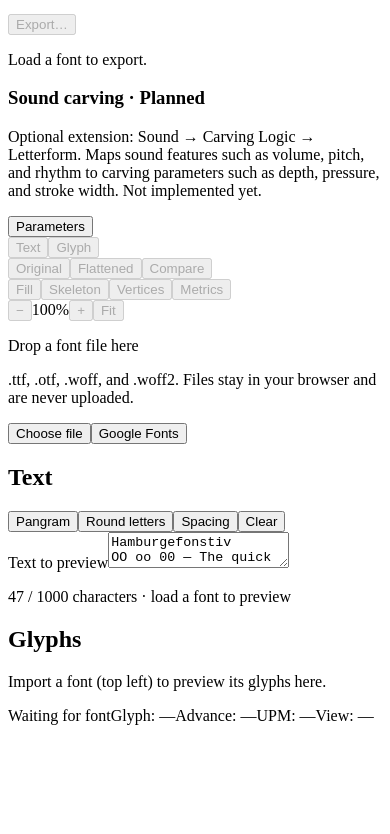
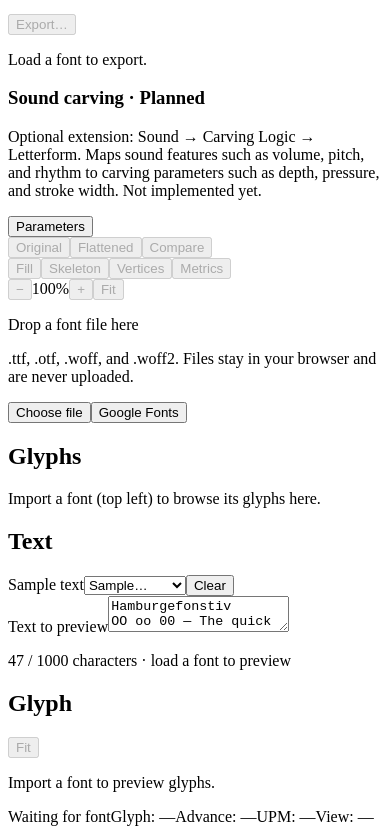
Before and after one commit to M1ingx1xx1/None-Curve, a React (Vite) app: page / in a window 390 px wide. Shown: the part 2731-3565 px from the top of the page. Before the commit the page ends 3464 px from the top, so only its background shows below. Built offline with nearby package versions, Linux system fonts and the light colour scheme; the HTML template or start-up script is replaced by a standard one.

Commit message:
UI adjustments

```diff
--- a/src/App.tsx
+++ b/src/App.tsx
@@ -1,10 +1,12 @@
-import { useCallback, useEffect, useReducer, useState } from 'react'
-import CanvasViewport, { type CanvasMode } from './components/CanvasViewport'
+import { useCallback, useReducer, useState } from 'react'
+import CanvasViewport from './components/CanvasViewport'
 import ExportDialog from './components/ExportDialog'
 import GeometryPanel from './components/GeometryPanel'
 import GlyphPanel from './components/GlyphPanel'
+import GlyphPreview from './components/GlyphPreview'
 import GoogleFontsDialog from './components/GoogleFontsDialog'
 import Header from './components/Header'
+import InputPanel from './components/InputPanel'
 import StatusBar from './components/StatusBar'
 import TextPanel from './components/TextPanel'
 import ToolHead from './components/ToolHead'
@@ -25,7 +27,6 @@ export default function App() {
   const [text, setText] = useState(DEFAULT_TEXT)
   const { scene, pending: scenePending } = useSpecimenScene(state.document.font, text, derived.params, derived.paramsKey)
 
-  const [mode, setMode] = useState<CanvasMode>('text')
   // Only used on narrow screens; on desktop the geometry parameters are always shown top left.
   const [geometryOpen, setGeometryOpen] = useState(false)
   const [googleOpen, setGoogleOpen] = useState(false)
@@ -37,23 +38,8 @@ export default function App() {
     (patch: Partial<ViewParams>) => dispatch({ type: 'updateParams', group: 'view', patch }),
     [],
   )
-  const changeMode = useCallback((next: CanvasMode) => {
-    setMode(next)
-    dispatch({ type: 'resetView' })
-  }, [])
-  // Selecting in the glyph list (A) opens that glyph in the inspector; the text (B) is kept.
-  const inspectGlyph = useCallback((glyph: GlyphRef) => {
-    dispatch({ type: 'selectGlyph', glyph })
-    setMode('glyph')
-  }, [])
-  // Clicking a glyph in the text specimen selects it but stays in the text view.
-  const selectFromCanvas = useCallback((glyph: GlyphRef) => dispatch({ type: 'selectGlyph', glyph, keepView: true }), [])
-
-  // A newly loaded font opens on the text specimen.
-  const fontId = state.document.font?.id
-  useEffect(() => {
-    if (fontId) setMode('text')
-  }, [fontId])
+  // Selecting a glyph (in the list or the canvas) shows it in the preview; the canvas view is kept.
+  const selectGlyph = useCallback((glyph: GlyphRef) => dispatch({ type: 'selectGlyph', glyph, keepView: true }), [])
 
   const gridSize = state.params.grid.snap && state.params.grid.size > 0 ? state.params.grid.size : null
 
@@ -68,24 +54,34 @@ export default function App() {
           <CanvasViewport
             document={state.document}
             view={state.params.view}
-            mode={mode}
             scene={scene}
             gridSize={gridSize}
-            glyphGeometry={derived.result}
             geometryPanelOpen={geometryOpen}
             onToggleGeometryPanel={() => setGeometryOpen((open) => !open)}
-            onModeChange={changeMode}
-            onSelectGlyph={selectFromCanvas}
+            onSelectGlyph={selectGlyph}
             onViewChange={onViewChange}
             onResetView={() => dispatch({ type: 'resetView' })}
             onLocalFile={importer.importLocal}
             onOpenGoogleFonts={openGoogleFonts}
           />
         }
-        text={<TextPanel font={state.document.font} text={text} scene={scene} pending={scenePending} onTextChange={setText} />}
-        glyphs={<GlyphPanel font={state.document.font} selected={state.document.selectedGlyph} onInspectGlyph={inspectGlyph} />}
+        glyphs={<GlyphPanel font={state.document.font} selected={state.document.selectedGlyph} onInspectGlyph={selectGlyph} />}
+        input={
+          <InputPanel
+            text={<TextPanel font={state.document.font} text={text} scene={scene} pending={scenePending} onTextChange={setText} />}
+            preview={
+              <GlyphPreview
+                font={state.document.font}
+                selected={state.document.selectedGlyph}
+                glyphGeometry={derived.result}
+                view={state.params.view}
+                gridSize={gridSize}
+              />
+            }
+          />
+        }
       />
-      <StatusBar state={state} glyphGeometry={derived.result} mode={mode} scene={scene} />
+      <StatusBar state={state} glyphGeometry={derived.result} scene={scene} />
       <GoogleFontsDialog open={googleOpen} onClose={() => setGoogleOpen(false)} onLoad={importer.importGoogle} />
       <ExportDialog
         open={exportOpen}
--- a/src/components/CanvasViewport.tsx
+++ b/src/components/CanvasViewport.tsx
@@ -1,28 +1,20 @@
 import { useCallback, useState, type DragEvent } from 'react'
-import { formatCodePoint, glyphLabel } from '../font/model'
 import type { GlyphRef } from '../geometry/types'
 import type { SpecimenScene } from '../specimen/scene'
 import type { DocumentState, OutlineView, ViewParams } from '../state/types'
-import type { GlyphGeometry } from '../state/useDerivedGeometry'
 import ErrorBoundary from './ErrorBoundary'
 import FileDropTarget from './FileDropTarget'
-import GlyphView from './GlyphView'
 import SpecimenView from './SpecimenView'
 import { clampZoom } from './usePanZoom'
-
-export type CanvasMode = 'text' | 'glyph'
 
 interface CanvasViewportProps {
   document: DocumentState
   view: ViewParams
-  mode: CanvasMode
   scene: SpecimenScene | null
   /** Snapping grid spacing to draw, or null when snapping is off. */
   gridSize: number | null
-  glyphGeometry: GlyphGeometry
   geometryPanelOpen: boolean
   onToggleGeometryPanel: () => void
-  onModeChange: (mode: CanvasMode) => void
   onSelectGlyph: (glyph: GlyphRef) => void
   onViewChange: (patch: Partial<ViewParams>) => void
   onResetView: () => void
@@ -30,7 +22,7 @@ interface CanvasViewportProps {
   onOpenGoogleFonts: () => void
 }
 
-const outlineViews: { value: OutlineView; label: string; description: string }[] = [
+export const outlineViews: { value: OutlineView; label: string; description: string }[] = [
   { value: 'source', label: 'Original', description: 'Original font curves' },
   { value: 'flattened', label: 'Flattened', description: 'Final polygon after the whole pipeline (straight edges only)' },
   { value: 'compare', label: 'Compare', description: 'Final polygon with the original curves overlaid' },
@@ -43,7 +35,7 @@ const toggles: { key: 'showFill' | 'showSkeleton' | 'showVertices' | 'showMetric
   { key: 'showMetrics', label: 'Metrics' },
 ]
 
-function Legend({ view }: { view: ViewParams }) {
+export function Legend({ view }: { view: ViewParams }) {
   if (!(view.showSkeleton || view.showVertices || view.outline === 'compare')) return null
   return (
     <ul className="skeleton-legend" aria-label="Legend">
@@ -79,18 +71,18 @@ function Legend({ view }: { view: ViewParams }) {
   )
 }
 
-/** Area C: the one result canvas. Shows the text specimen, or a single glyph for inspection. */
+/**
+ * Top right: the result canvas. It shows only the text from the input, set with the current font
+ * and every geometry parameter. The view and layer controls here also drive the glyph preview.
+ */
 export default function CanvasViewport(props: CanvasViewportProps) {
   const {
     document,
     view,
-    mode,
     scene,
     gridSize,
-    glyphGeometry,
     geometryPanelOpen,
     onToggleGeometryPanel,
-    onModeChange,
     onSelectGlyph,
     onViewChange,
     onResetView,
@@ -100,13 +92,9 @@ export default function CanvasViewport(props: CanvasViewportProps) {
   const { font, selectedGlyph } = document
   const [dragging, setDragging] = useState(false)
 
-  const ready = glyphGeometry.kind === 'ready' ? glyphGeometry : null
-  const glyph = ready?.source ?? null
-  const polygon = ready?.geometry?.polygon ?? null
-  const textReady = mode === 'text' && font !== null && scene !== null && scene.glyphCount > 0
-  const glyphReady = mode === 'glyph' && font !== null && glyph !== null
-  const interactive = textReady || glyphReady
+  const interactive = font !== null && scene !== null && scene.glyphCount > 0
   const zoomBy = (factor: number) => onViewChange({ zoom: clampZoom(view.zoom * factor) })
+  const outlineDescription = outlineViews.find((o) => o.value === view.outline)?.description ?? ''
 
   const onDragOver = useCallback((e: DragEvent) => {
     if (!e.dataTransfer.types.includes('Files')) return
@@ -120,13 +108,6 @@ export default function CanvasViewport(props: CanvasViewportProps) {
     const file = e.dataTransfer.files[0]
     if (file) onLocalFile(file)
   }
-
-  const outlineDescription = outlineViews.find((o) => o.value === view.outline)?.description ?? ''
-  const glyphName = selectedGlyph
-    ? `${glyphLabel(selectedGlyph)}${selectedGlyph.unicode !== null ? ` ${formatCodePoint(selectedGlyph.unicode)}` : ''}`
-    : ''
-  const hasContours = (glyph?.contours.length ?? 0) > 0
-  const showsPolygon = view.outline !== 'source' || view.showVertices
 
   return (
     <section
@@ -148,26 +129,12 @@ export default function CanvasViewport(props: CanvasViewportProps) {
         >
           {geometryPanelOpen ? 'Hide parameters' : 'Parameters'}
         </button>
-        <div className="segmented" role="group" aria-label="Canvas content">
-          <button type="button" disabled={!font} aria-pressed={mode === 'text'} onClick={() => onModeChange('text')}>
-            Text
-          </button>
-          <button
-            type="button"
-            disabled={!font || !selectedGlyph}
-            aria-pressed={mode === 'glyph'}
-            title="Inspect the glyph selected in the glyph list"
-            onClick={() => onModeChange('glyph')}
-          >
-            {selectedGlyph ? `Glyph ${glyphLabel(selectedGlyph)}` : 'Glyph'}
-          </button>
-        </div>
         <div className="segmented" role="group" aria-label="Outline">
           {outlineViews.map(({ value, label, description }) => (
             <button
               key={value}
               type="button"
-              disabled={!interactive}
+              disabled={!font}
               aria-pressed={view.outline === value}
               title={description}
               onClick={() => onViewChange({ outline: value })}
@@ -181,7 +148,7 @@ export default function CanvasViewport(props: CanvasViewportProps) {
             <button
               key={key}
               type="button"
-              disabled={!interactive}
+              disabled={!font}
               aria-pressed={view[key]}
               onClick={() => onViewChange({ [key]: !view[key] })}
             >
@@ -212,7 +179,7 @@ export default function CanvasViewport(props: CanvasViewportProps) {
           </div>
         )}
 
-        {textReady && (
+        {interactive && (
           <ErrorBoundary resetKey={`${font.id}:text`} label="The canvas">
             <SpecimenView
               font={font}
@@ -220,59 +187,19 @@ export default function CanvasViewport(props: CanvasViewportProps) {
               view={view}
               gridSize={gridSize}
               selectedGlyph={selectedGlyph}
-              label={`Text specimen, ${outlineDescription}`}
+              label={`Text, ${outlineDescription}`}
               onViewChange={onViewChange}
               onSelectGlyph={onSelectGlyph}
             />
             <p className="canvas-badge" aria-hidden="true">
-              Text · {scene.glyphCount} glyphs · {outlineDescription}
+              {scene.glyphCount} glyphs · {outlineDescription}
             </p>
             <Legend view={view} />
           </ErrorBoundary>
         )}
-        {mode === 'text' && font && !textReady && (
+        {font && !interactive && (
           <div className="canvas-empty">
-            <p className="canvas-message">
-              Type text in the input below to preview it here
-              {selectedGlyph ? ', or inspect the selected glyph with the Glyph button.' : '.'}
-            </p>
-          </div>
-        )}
-
-        {glyphReady && (
-          <ErrorBoundary resetKey={`${font.id}:${selectedGlyph?.index}`} label="The canvas">
-            <GlyphView
-              glyph={glyph}
-              polygon={polygon}
-              gridSize={gridSize}
-              fontMetrics={font.metrics}
-              view={view}
-              label={`Glyph ${glyphName}, ${outlineDescription}`}
-              onViewChange={onViewChange}
-            />
-            <p className="canvas-badge" aria-hidden="true">
-              Glyph {glyphName} · {outlineDescription}
-            </p>
-            {!hasContours && (
-              <p className="canvas-note">This glyph has no outline (for example, a space). Metrics are still shown.</p>
-            )}
-            {ready?.geometryError && showsPolygon && (
-              <p className="canvas-note canvas-note-error" role="alert">
-                Geometry failed: {ready.geometryError}
-              </p>
-            )}
-            {hasContours && <Legend view={view} />}
-          </ErrorBoundary>
-        )}
-        {mode === 'glyph' && font && !glyphReady && (
-          <div className="canvas-empty">
-            {glyphGeometry.kind === 'source-error' ? (
-              <p className="canvas-message" role="alert">
-                This glyph could not be read: {glyphGeometry.message}
-              </p>
-            ) : (
-              <p className="canvas-message">Select a glyph in the glyph list to inspect it.</p>
-            )}
+            <p className="canvas-message">Type text in the input (bottom right) to preview it here.</p>
           </div>
         )}
 
--- a/src/components/GlyphPanel.tsx
+++ b/src/components/GlyphPanel.tsx
@@ -6,11 +6,11 @@ import GlyphPicker from './GlyphPicker'
 interface GlyphPanelProps {
   font: LoadedFont | null
   selected: GlyphRef | null
-  /** Selecting a glyph opens it in the canvas inspector; the text input is left untouched. */
+  /** Selecting a glyph shows it in the glyph preview; the text and the canvas are left untouched. */
   onInspectGlyph: (glyph: GlyphRef) => void
 }
 
-/** Bottom right: glyph preview and selection for the loaded font. */
+/** Bottom left: browse and select the glyphs of the loaded font. */
 export default function GlyphPanel({ font, selected, onInspectGlyph }: GlyphPanelProps) {
   return (
     <section className="panel glyph-panel" aria-label="Glyphs">
@@ -21,7 +21,7 @@ export default function GlyphPanel({ font, selected, onInspectGlyph }: GlyphPane
       ) : (
         <>
           <h2 className="section-title">Glyphs</h2>
-          <p className="glyph-empty">Import a font (top left) to preview its glyphs here.</p>
+          <p className="glyph-empty">Import a font (top left) to browse its glyphs here.</p>
         </>
       )}
     </section>
--- /dev/null
+++ b/src/components/GlyphPreview.tsx
@@ -0,0 +1,79 @@
+import { useCallback, useEffect, useState } from 'react'
+import { formatCodePoint, glyphLabel, type LoadedFont } from '../font/model'
+import type { GlyphRef } from '../geometry/types'
+import type { ViewParams } from '../state/types'
+import type { GlyphGeometry } from '../state/useDerivedGeometry'
+import ErrorBoundary from './ErrorBoundary'
+import GlyphView from './GlyphView'
+
+interface GlyphPreviewProps {
+  font: LoadedFont | null
+  selected: GlyphRef | null
+  glyphGeometry: GlyphGeometry
+  /** Layer settings come from the main canvas; zoom and pan are local to the preview. */
+  view: ViewParams
+  gridSize: number | null
+}
+
+type LocalView = Pick<ViewParams, 'zoom' | 'panX' | 'panY'>
+const FIT: LocalView = { zoom: 1, panX: 0, panY: 0 }
+
+/** Bottom right: a small preview of the glyph selected in the glyph list or the canvas. */
+export default function GlyphPreview({ font, selected, glyphGeometry, view, gridSize }: GlyphPreviewProps) {
+  const [local, setLocal] = useState<LocalView>(FIT)
+  const onViewChange = useCallback((patch: Partial<ViewParams>) => setLocal((v) => ({ ...v, ...patch })), [])
+
+  // A new selection starts fitted.
+  const key = font && selected ? `${font.id}:${selected.index}` : ''
+  useEffect(() => setLocal(FIT), [key])
+
+  const ready = glyphGeometry.kind === 'ready' ? glyphGeometry : null
+  const name = selected
+    ? `${glyphLabel(selected)}${selected.unicode !== null ? ` ${formatCodePoint(selected.unicode)}` : ''}`
+    : ''
+
+  return (
+    <section className="glyph-preview" aria-label="Selected glyph">
+      <div className="section-head">
+        <h2>{selected ? `Glyph ${name}` : 'Glyph'}</h2>
+        <button type="button" className="button-small" disabled={!ready} onClick={() => setLocal(FIT)}>
+          Fit
+        </button>
+      </div>
+      <div className="glyph-preview-canvas">
+        {font && ready && selected ? (
+          <ErrorBoundary resetKey={key} label="The glyph preview">
+            <GlyphView
+              glyph={ready.source}
+              polygon={ready.geometry?.polygon ?? null}
+              gridSize={gridSize}
+              fontMetrics={font.metrics}
+              view={{ ...view, ...local, showMetrics: view.showMetrics }}
+              label={`Glyph ${name}`}
+              onViewChange={onViewChange}
+            />
+            {ready.source.contours.length === 0 && <p className="canvas-note">No outline (for example, a space).</p>}
+            {ready.geometryError && (
+              <p className="canvas-note canvas-note-error" role="alert">
+                Geometry failed: {ready.geometryError}
+              </p>
+            )}
+          </ErrorBoundary>
+        ) : (
+          <p className="glyph-preview-empty">
+            {!font
+              ? 'Import a font to preview glyphs.'
+              : glyphGeometry.kind === 'source-error'
+                ? `This glyph could not be read: ${glyphGeometry.message}`
+                : 'Select a glyph in the glyph list or click one in the canvas.'}
+          </p>
+        )}
+      </div>
+      {ready?.geometry && (
+        <p className="field-hint">
+          {ready.geometry.vertexCount} vertices · advance {ready.source.metrics.advanceWidth}
+        </p>
+      )}
+    </section>
+  )
+}
--- /dev/null
+++ b/src/components/InputPanel.tsx
@@ -0,0 +1,16 @@
+import type { ReactNode } from 'react'
+
+interface InputPanelProps {
+  text: ReactNode
+  preview: ReactNode
+}
+
+/** Bottom right: the text input on the left and the selected-glyph preview on the right. */
+export default function InputPanel({ text, preview }: InputPanelProps) {
+  return (
+    <div className="input-panel">
+      <div className="input-panel-text">{text}</div>
+      <div className="input-panel-preview">{preview}</div>
+    </div>
+  )
+}
--- a/src/components/StatusBar.tsx
+++ b/src/components/StatusBar.tsx
@@ -2,13 +2,11 @@ import { formatCodePoint } from '../font/model'
 import { describePipeline } from '../geometry/describe'
 import type { SpecimenScene } from '../specimen/scene'
 import type { AppState } from '../state/types'
-import type { CanvasMode } from './CanvasViewport'
 import type { GlyphGeometry } from '../state/useDerivedGeometry'
 
 interface StatusBarProps {
   state: AppState
   glyphGeometry: GlyphGeometry
-  mode: CanvasMode
   scene: SpecimenScene | null
 }
 
@@ -19,7 +17,7 @@ const statusText: Record<AppState['document']['status']['kind'], string> = {
   error: 'Import failed',
 }
 
-export default function StatusBar({ state, glyphGeometry, mode, scene }: StatusBarProps) {
+export default function StatusBar({ state, glyphGeometry, scene }: StatusBarProps) {
   const { font, selectedGlyph, status } = state.document
   const { view } = state.params
   let glyphInfo = '—'
@@ -35,10 +33,10 @@ export default function StatusBar({ state, glyphGeometry, mode, scene }: StatusB
     const steps = describePipeline(state.params)
     const method = steps.join(' → ')
     const vertices = glyphGeometry.geometry ? `${glyphGeometry.geometry.vertexCount} vertices` : 'flattening failed'
-    const target = mode === 'text' ? `text (${scene?.glyphCount ?? 0} glyphs)` : 'glyph'
+    const target = `text (${scene?.glyphCount ?? 0} glyphs)`
     if (view.outline === 'source') viewing = `Original curves · ${target}`
-    else if (view.outline === 'flattened') viewing = `Final polygon (${method}) · ${target}${mode === 'glyph' ? ` · ${vertices}` : ''}`
-    else viewing = `Compare: final polygon (${method}) over original · ${target}${mode === 'glyph' ? ` · ${vertices}` : ''}`
+    else if (view.outline === 'flattened') viewing = `Final polygon (${method}) · ${target} · selected glyph ${vertices}`
+    else viewing = `Compare: final polygon (${method}) over original · ${target} · selected glyph ${vertices}`
   }
 
   return (
--- a/src/components/TextPanel.tsx
+++ b/src/components/TextPanel.tsx
@@ -16,7 +16,7 @@ const samples: [string, string][] = [
   ['Spacing', 'Hamburgefonstiv\nAVATAR Type, Tolerance'],
 ]
 
-/** Area B: the text set in the result canvas. */
+/** Bottom right, left half: the text shown in the result canvas. */
 export default function TextPanel({ font, text, scene, pending, onTextChange }: TextPanelProps) {
   const id = useId()
   const length = [...text].length
@@ -29,15 +29,28 @@ export default function TextPanel({ font, text, scene, pending, onTextChange }:
   }
 
   return (
-    <section className="panel text-panel" aria-labelledby={`${id}-title`}>
+    <section className="text-panel" aria-labelledby={`${id}-title`}>
       <div className="section-head">
         <h2 id={`${id}-title`}>Text</h2>
-        <div className="preset-row" role="group" aria-label="Sample texts">
-          {samples.map(([label, sample]) => (
-            <button key={label} type="button" className="button-small" onClick={() => onTextChange(sample)}>
-              {label}
-            </button>
-          ))}
+        <div className="text-actions">
+          <label htmlFor={`${id}-sample`} className="visually-hidden">
+            Sample text
+          </label>
+          <select
+            id={`${id}-sample`}
+            value=""
+            onChange={(e) => {
+              const sample = samples.find(([label]) => label === e.target.value)
+              if (sample) onTextChange(sample[1])
+            }}
+          >
+            <option value="">Sample…</option>
+            {samples.map(([label]) => (
+              <option key={label} value={label}>
+                {label}
+              </option>
+            ))}
+          </select>
           <button type="button" className="button-small" disabled={!text} onClick={() => onTextChange('')}>
             Clear
           </button>
--- a/src/components/Workspace.tsx
+++ b/src/components/Workspace.tsx
@@ -5,30 +5,30 @@ interface WorkspaceProps {
   tools: ReactNode
   /** Top left, below the tools: geometry parameters. */
   geometry: ReactNode
-  /** Top right: the result canvas. */
+  /** Top right: the result canvas (text only). */
   canvas: ReactNode
-  /** Bottom left: text input. */
-  text: ReactNode
-  /** Bottom right: glyph preview and selection. */
+  /** Bottom left: glyph list. */
   glyphs: ReactNode
+  /** Bottom right: text input and selected-glyph preview. */
+  input: ReactNode
   /** Narrow screens only: whether the geometry parameters are expanded. */
   geometryOpen: boolean
 }
 
 /**
  * Four-quadrant workspace:
- *   ┌ tools + geometry ┬ canvas ┐
- *   └ text             ┴ glyphs ┘
- * Narrow screens stack tools, canvas, geometry (collapsible), text, glyphs.
+ *   ┌ tools + geometry ┬ canvas          ┐
+ *   └ glyphs           ┴ input | preview ┘
+ * Narrow screens stack tools, canvas, geometry (collapsible), input, glyphs.
  */
-export default function Workspace({ tools, geometry, canvas, text, glyphs, geometryOpen }: WorkspaceProps) {
+export default function Workspace({ tools, geometry, canvas, glyphs, input, geometryOpen }: WorkspaceProps) {
   return (
     <main className="workspace" data-geometry={geometryOpen ? 'open' : 'closed'}>
       <div className="workspace-tools">{tools}</div>
       <div className="workspace-geometry">{geometry}</div>
       <div className="workspace-canvas">{canvas}</div>
-      <div className="workspace-text">{text}</div>
       <div className="workspace-glyphs">{glyphs}</div>
+      <div className="workspace-input">{input}</div>
     </main>
   )
 }
--- a/src/styles.css
+++ b/src/styles.css
@@ -191,14 +191,14 @@ input[type='range']:disabled {
   grid-template-areas:
     'tools canvas'
     'geometry canvas'
-    'text glyphs';
+    'glyphs input';
   min-height: 0;
   overflow: hidden;
 }
 
 .workspace-tools,
 .workspace-geometry,
-.workspace-text,
+.workspace-input,
 .workspace-glyphs {
   /* Contains absolutely positioned helpers (e.g. .visually-hidden) so they scroll with the panel. */
   position: relative;
@@ -229,17 +229,36 @@ input[type='range']:disabled {
   min-height: 0;
 }
 
-.workspace-text {
-  grid-area: text;
+.workspace-glyphs {
+  grid-area: glyphs;
   border-top: 1px solid var(--border-strong);
   border-right: 1px solid var(--border-strong);
   overflow-y: auto;
 }
 
-.workspace-glyphs {
-  grid-area: glyphs;
+.workspace-input {
+  grid-area: input;
   border-top: 1px solid var(--border-strong);
+  overflow: hidden;
+}
+
+/* Bottom right: text input (left) and selected-glyph preview (right). */
+.input-panel {
+  display: grid;
+  grid-template-columns: minmax(0, 1fr) minmax(200px, 38%);
+  height: 100%;
+}
+
+.input-panel-text,
+.input-panel-preview {
+  position: relative;
+  min-width: 0;
+  min-height: 0;
   overflow-y: auto;
+}
+
+.input-panel-preview {
+  border-left: 1px solid var(--border);
 }
 
 /* The parameters toggle only matters on narrow screens. */
@@ -504,8 +523,44 @@ input[type='range']:disabled {
 
 /* ---- Text (B), font (A), specimen in the canvas ---- */
 
-.text-panel {
+.text-panel,
+.glyph-preview {
+  display: flex;
+  flex-direction: column;
+  gap: 8px;
   height: 100%;
+  padding: 12px 14px;
+}
+
+.text-actions {
+  display: flex;
+  gap: 6px;
+  align-items: center;
+}
+
+.text-actions select {
+  padding: 3px 8px;
+  font-size: 0.85rem;
+}
+
+.glyph-preview .section-head h2 {
+  text-transform: none;
+  letter-spacing: 0;
+  font-size: 0.85rem;
+}
+
+.glyph-preview-canvas {
+  position: relative;
+  flex: 1;
+  min-height: 120px;
+  border: 1px solid var(--border);
+  background-color: var(--canvas);
+}
+
+.glyph-preview-empty {
+  padding: 12px;
+  font-size: 0.82rem;
+  color: var(--muted);
 }
 
 .text-input {
@@ -1445,13 +1500,13 @@ input[type='range']:disabled {
   .workspace {
     grid-template-columns: 1fr;
     grid-template-rows: none;
-    grid-template-areas: 'tools' 'canvas' 'geometry' 'text' 'glyphs';
+    grid-template-areas: 'tools' 'canvas' 'geometry' 'input' 'glyphs';
     overflow: visible;
   }
 
   .workspace-tools,
   .workspace-geometry,
-  .workspace-text,
+  .workspace-input,
   .workspace-glyphs {
     border-right: 0;
     max-height: none;
@@ -1480,6 +1535,19 @@ input[type='range']:disabled {
     max-height: 320px;
   }
 
+  .input-panel {
+    grid-template-columns: 1fr;
+  }
+
+  .input-panel-preview {
+    border-left: 0;
+    border-top: 1px solid var(--border);
+  }
+
+  .glyph-preview-canvas {
+    min-height: 240px;
+  }
+
   .glyph-grid {
     max-height: 220px;
   }
```
Also changed, not shown: 1 other file (tests, documents, lock files or other folders).
